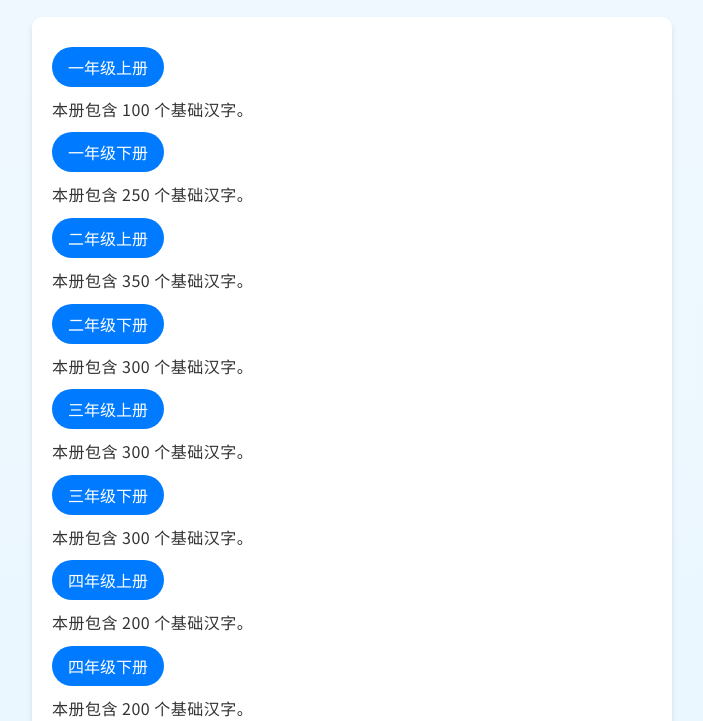
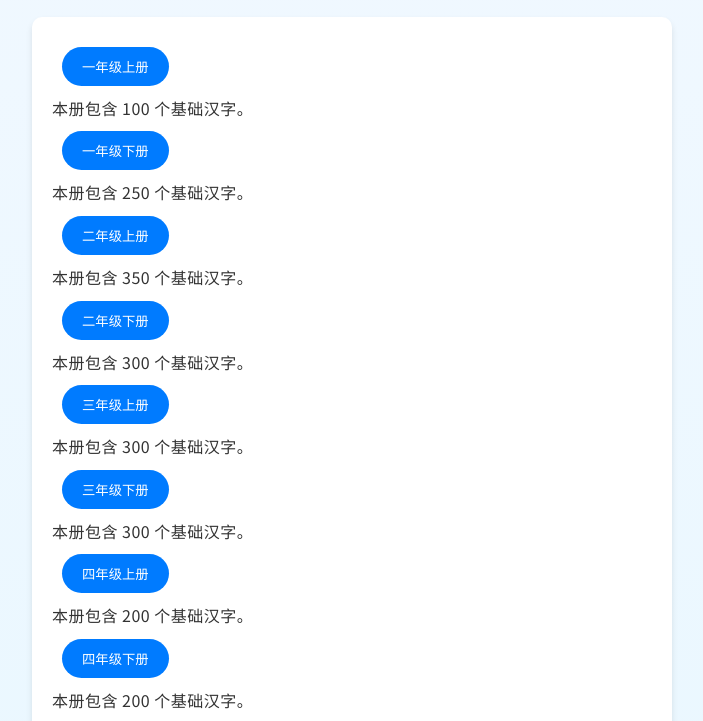
Before and after one commit to qihongwei1234/cntest222, a plain HTML site: page index.html in a window 1280 px wide. Shown: the part 68-789 px from the top of the page, without its empty margins (288-991 px from the left). Drawn offline with Linux system fonts and the light colour scheme.

Commit message:
Update index.html

```diff
--- a/index.html
+++ b/index.html
@@ -25,7 +25,7 @@
                 font-size: 28px;
             }
             .container {
-                width: auto;
+                width: 90%;
                 max-width: 600px;
                 background: white;
                 padding: 20px;
@@ -33,23 +33,15 @@
                 box-shadow: 0 4px 6px rgba(0, 0, 0, 0.1);
             }
             /* 按钮样式 */
-            .button-container {
-                max-width: 200px; /* 缩短按钮的最大宽度 */
-                margin: 0 auto; /* 水平居中 */
-                text-align: center;
-            }
             button {
                 background-color: #007BFF;
                 color: white;
                 border: none;
                 border-radius: 25px;
-                padding: 8px 16px; /* 调整内边距 */
+                padding: 10px 20px;
                 cursor: pointer;
-                margin: 10px 0;
+                margin: 10px;
                 transition: transform 0.2s ease-in-out;
-                font-size: inherit; /* 继承父级字体大小 */
-                width: auto; /* 自动宽度 */
-                display: block; /* 块级显示以便居中 */
             }
             button:hover {
                 transform: scale(1.05);
@@ -79,7 +71,7 @@
                     font-size: 24px;
                 }
                 .button-container {
-                    max-width: 150px; /* 手机端按钮更短 */
+                    max-width: AUTO; /* 手机端按钮更短 */
                 }
                 button {
                     font-size: inherit; /* 确保字体大小一致 */
```
